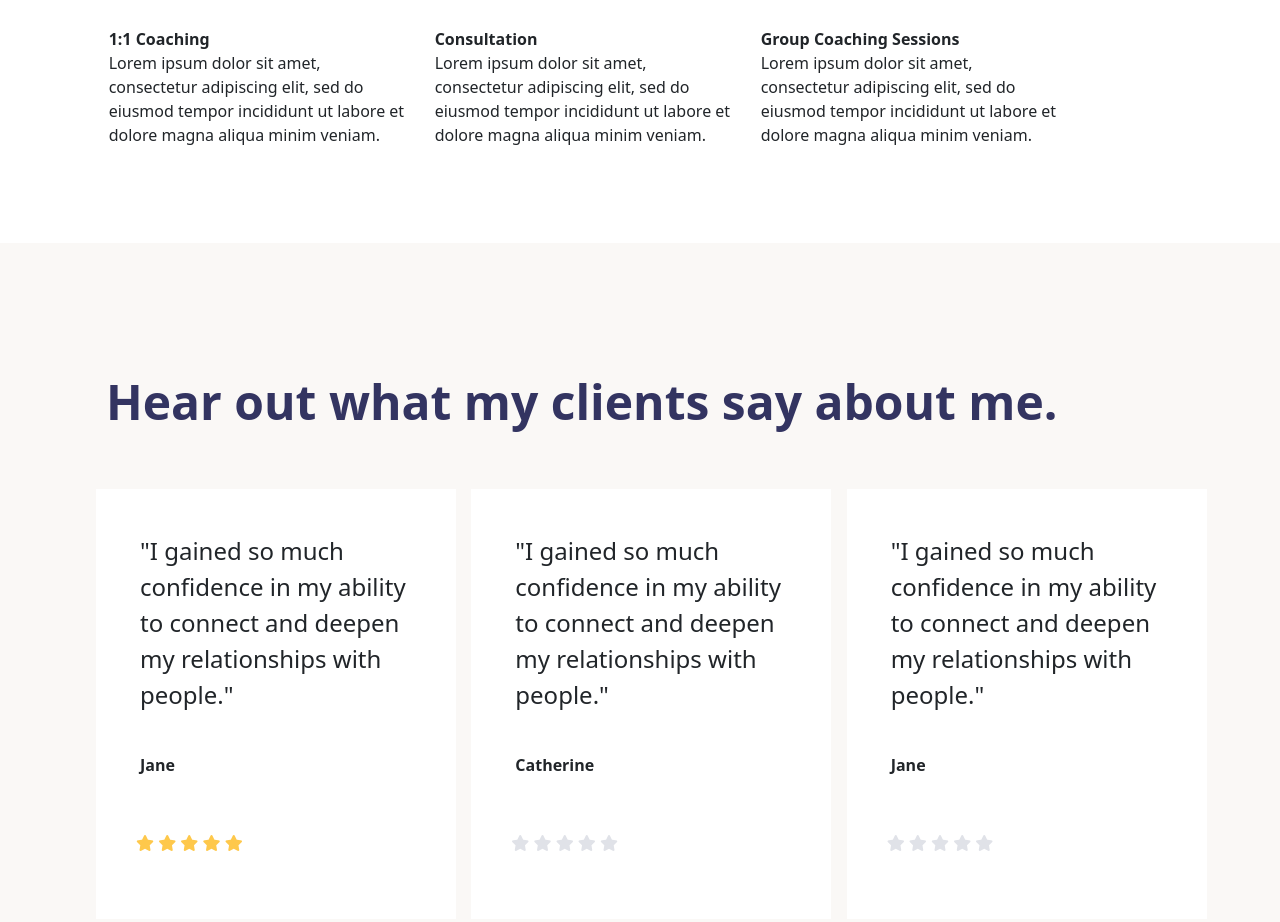
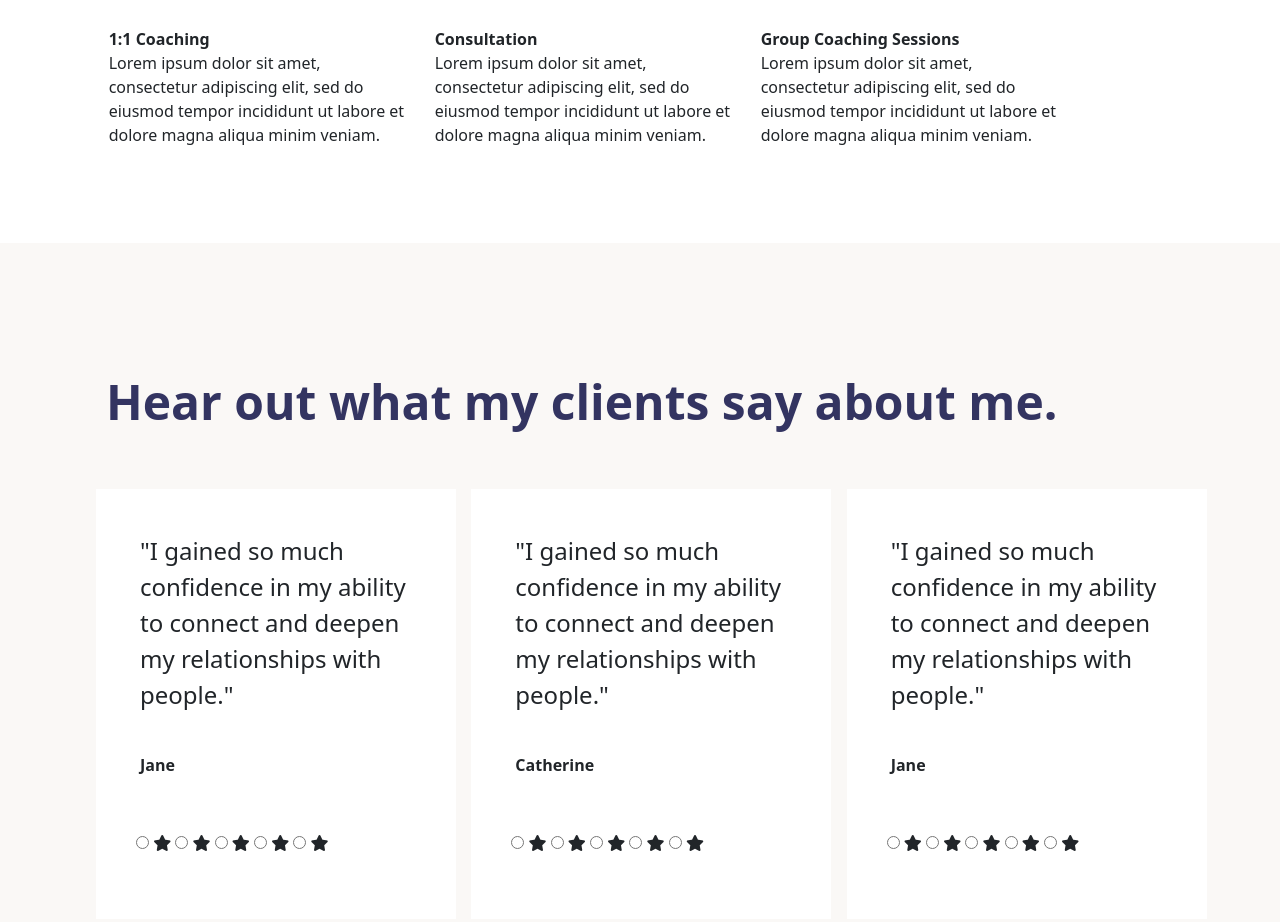
Before and after one commit to RezasGit/QTech-task-Figma-to-html, a plain HTML site: page index.html in a window 1280 px wide. Shown: the part 1141-2063 px from the top of the page. Drawn offline with nearby package versions, Linux system fonts and the light colour scheme; files that its build step writes are made by us from their sources; a web font is replaced by a local one.

Commit message:
Add files via upload
Buttons and star review effects are being added

```diff
--- a/index.html
+++ b/index.html
@@ -83,7 +83,7 @@
                         <p class="hero-text-1">Proven strategies backed by science for success.</p>
                         <h1 class="hero-heading">Live life at the full potential</h1>
                         <p class="hero-text-2">I help people to discover their true potential and live a fulfilling life... Discover the simple 3 steps that I discovered to hack productivity. It just works and it is begin using backed by science. Wanna transform your life?</p>
-                        <button class="btn">Get your free guide now</button>
+                        <button class="btn"><span>Get your free guide now</span></button>
                     </div>
                 </div>
                 <div class="col-5">
@@ -185,11 +185,18 @@
                             <img src="assets/img/image 68.png" alt="">
                         </div>
                         <div class="star-review">
-                            <span class="checked"><i class="fa-solid fa-star"></i></span>
-                            <span class="checked"><i class="fa-solid fa-star"></i></span>
-                            <span class="checked"><i class="fa-solid fa-star"></i></span>
-                            <span class="checked"><i class="fa-solid fa-star"></i></span>
-                            <span class="checked"><i class="fa-solid fa-star"></i></span>
+                            <div class="star-widget">
+                                <input type="radio" name="rate" id="rate-1">
+                                <label for="rate-1" class="fa-solid fa-star"></label>
+                                <input type="radio" name="rate" id="rate-2">
+                                <label for="rate-2" class="fa-solid fa-star"></label>
+                                <input type="radio" name="rate" id="rate-3">
+                                <label for="rate-3" class="fa-solid fa-star"></label>
+                                <input type="radio" name="rate" id="rate-4">
+                                <label for="rate-4" class="fa-solid fa-star"></label>
+                                <input type="radio" name="rate" id="rate-5">
+                                <label for="rate-5" class="fa-solid fa-star"></label>
+                            </div>
                         </div>
                     </div>
                 </div>
@@ -201,11 +208,23 @@
                             <img src="assets/img/image 68 (1).png" alt="">
                         </div>
                         <div class="star-review">
+                            <!-- <span><i class="fa-solid fa-star"></i></span>
                             <span><i class="fa-solid fa-star"></i></span>
                             <span><i class="fa-solid fa-star"></i></span>
                             <span><i class="fa-solid fa-star"></i></span>
-                            <span><i class="fa-solid fa-star"></i></span>
-                            <span><i class="fa-solid fa-star"></i></span>
+                            <span><i class="fa-solid fa-star"></i></span> -->
+                            <div class="star-widget">
+                                <input type="radio" name="rate" id="rate-6">
+                                <label for="rate-6" class="fa-solid fa-star"></label>
+                                <input type="radio" name="rate" id="rate-7">
+                                <label for="rate-7" class="fa-solid fa-star"></label>
+                                <input type="radio" name="rate" id="rate-8">
+                                <label for="rate-8" class="fa-solid fa-star"></label>
+                                <input type="radio" name="rate" id="rate-9">
+                                <label for="rate-9" class="fa-solid fa-star"></label>
+                                <input type="radio" name="rate" id="rate-10">
+                                <label for="rate-10" class="fa-solid fa-star"></label>
+                            </div>
                         </div>
                     </div>
                 </div>
@@ -217,11 +236,18 @@
                             <img src="assets/img/image 68 (2).png" alt="">
                         </div>
                         <div class="star-review">
-                            <span><i class="fa-solid fa-star"></i></span>
-                            <span><i class="fa-solid fa-star"></i></span>
-                            <span><i class="fa-solid fa-star"></i></span>
-                            <span><i class="fa-solid fa-star"></i></span>
-                            <span><i class="fa-solid fa-star"></i></span>
+                            <div class="star-widget">
+                                <input type="radio" name="rate" id="rate-11">
+                                <label for="rate-11" class="fa-solid fa-star"></label>
+                                <input type="radio" name="rate" id="rate-12">
+                                <label for="rate-12" class="fa-solid fa-star"></label>
+                                <input type="radio" name="rate" id="rate-13">
+                                <label for="rate-13" class="fa-solid fa-star"></label>
+                                <input type="radio" name="rate" id="rate-14">
+                                <label for="rate-14" class="fa-solid fa-star"></label>
+                                <input type="radio" name="rate" id="rate-15">
+                                <label for="rate-15" class="fa-solid fa-star"></label>
+                            </div>
                         </div>
                     </div>
                 </div>
@@ -431,6 +457,7 @@
 
     <script src="https://cdn.jsdelivr.net/npm/bootstrap@5.3.2/dist/js/bootstrap.bundle.min.js" integrity="sha384-C6RzsynM9kWDrMNeT87bh95OGNyZPhcTNXj1NW7RuBCsyN/o0jlpcV8Qyq46cDfL" crossorigin="anonymous"></script>
     <script src="assets/fonts/fontawesome.min.js"></script>
+    <script src="assets/js/index.js"></script>
 </body>
 
 
```
